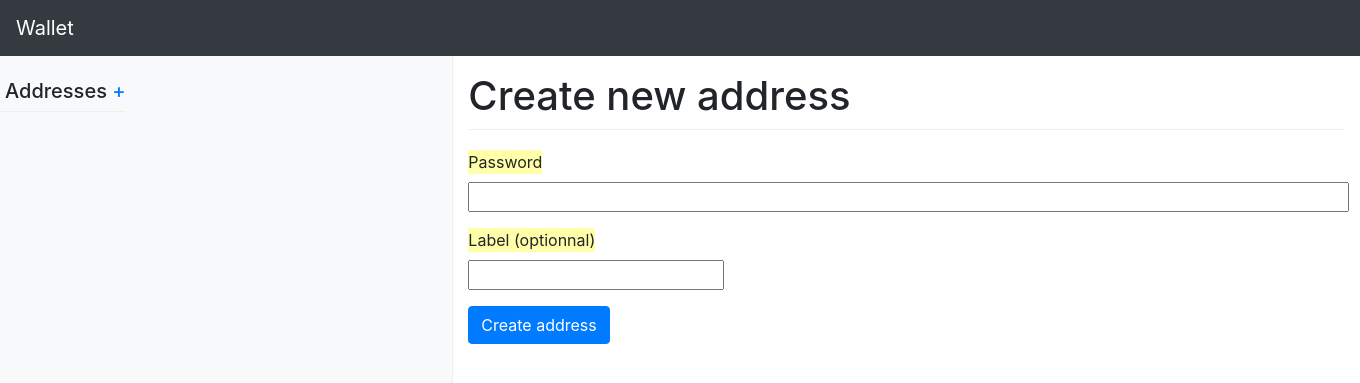
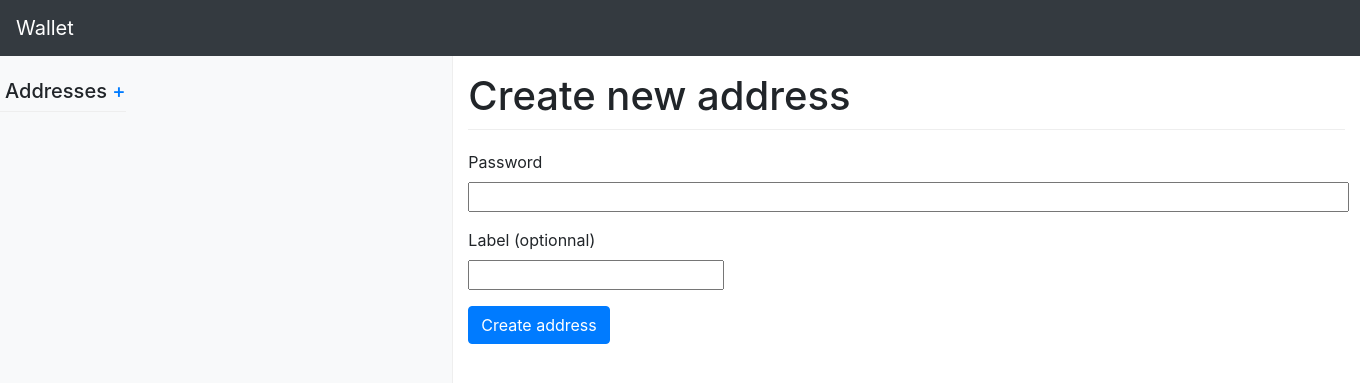
Before and after one commit to hqwisen/simplified-cryptocurrency, a Flask app: page /create_address in a window 1360 px wide. Shown: the top 383 px of the page. Run offline with Flask 2, Linux system fonts and the light colour scheme; some libraries are stand-ins or nearby versions.

Commit message:
[fix] label bg color was yello

```diff
--- a/wallet/flask_app/static/css/dashboard.css
+++ b/wallet/flask_app/static/css/dashboard.css
@@ -65,5 +65,4 @@ h1 {
 
 .form-horizontal .control-label {
   text-align:left;
-  background-color:#ffa;
 }
```
